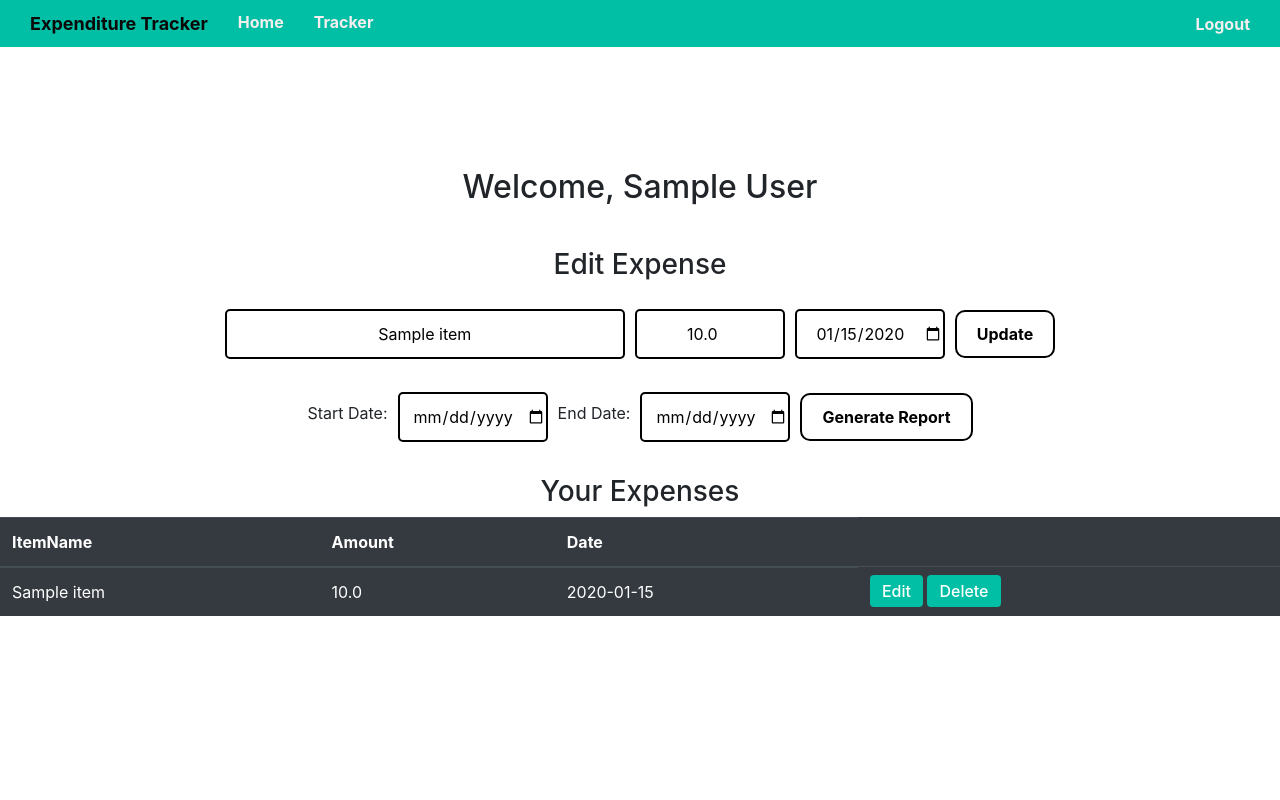
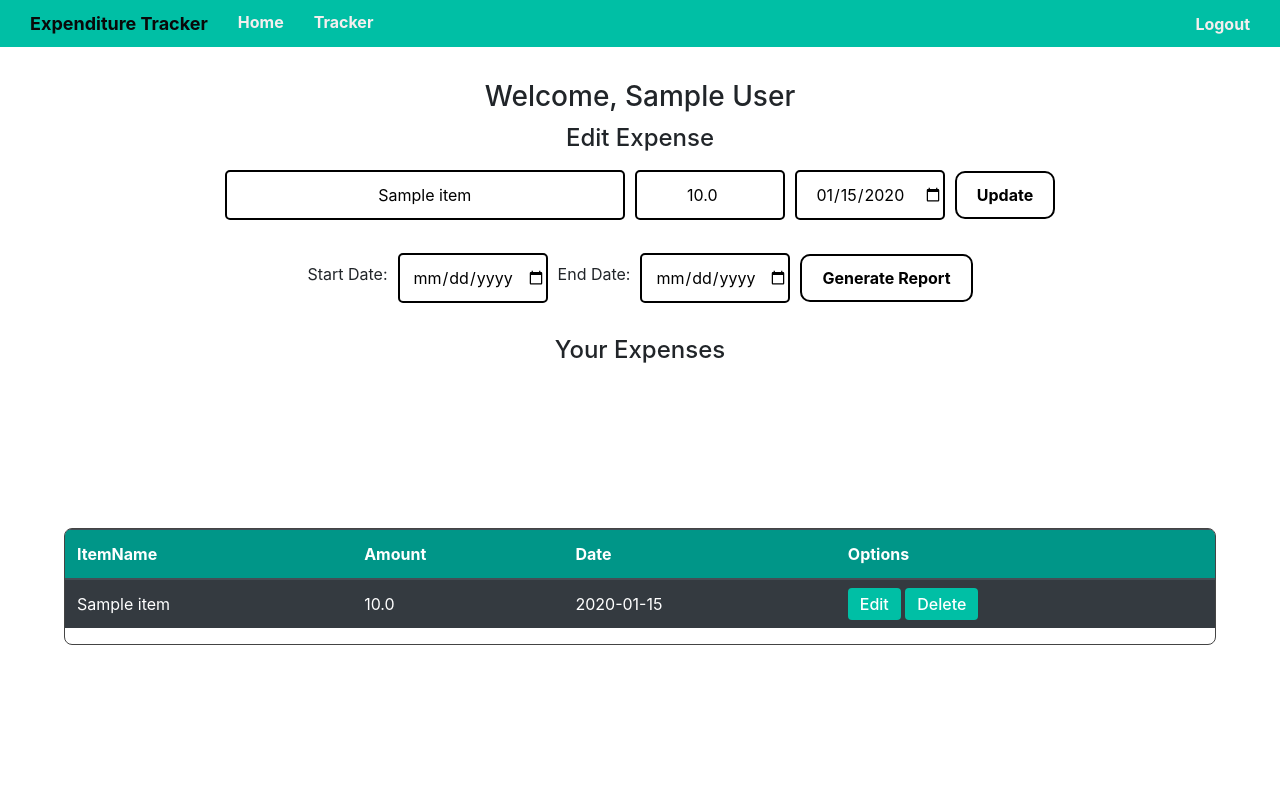
Before and after one commit to gowthamraj28/Expenditure_tracker, a Flask app: page /edit/1 in a window 1280 px wide. Run offline with Flask 3, Linux system fonts and the light colour scheme; the visitor is signed in with stand-in values (Sample User, id 1); tables that the repository leaves empty hold one stand-in row (values such as "Sample post").

Commit message:
Fix Errors

```diff
--- a/static/style.css
+++ b/static/style.css
@@ -4,7 +4,7 @@ body{
     justify-content: center;
     align-items: center;
     flex-direction:column;
-    height: 100vh;
+    min-height: 100vh;
     margin: 0;
 }
 
@@ -45,7 +45,11 @@ body{
 }
 
 
-
+.welcome-msg{
+    text-align: center;
+    margin-top: 80px;
+    margin-bottom: 10px;
+}
 .container{
     display: flex;
     flex-direction: column;
@@ -65,7 +69,6 @@ body{
 .loginbutton:hover{
     background-color: rgb(0, 191, 165);
 }
-
 
 
 .loginform {
@@ -153,7 +156,7 @@ body{
     align-items: center;
     justify-content: center;
     gap: 30px;
-    margin-top: 20px;
+    margin-top: 10px;
     flex-wrap: wrap;
 }
 
@@ -183,3 +186,52 @@ body{
     box-shadow: 0px 4px 8px rgba(0,0,0,0.1);
     color: black;
 }
+
+.expense-container{
+    max-height: 400px;
+    overflow-y: auto;
+    width: 90%;
+    margin: auto;
+    border: 1px solid #444;
+    border-radius: 8px;
+}
+
+.report-header{
+    position: fixed;
+    top: 70px;
+    left: 0;
+    width: 100%;
+    padding: 15px;
+    z-index: 1000;
+}
+.report-header table{
+    width: 80%;
+    margin: 0 auto;
+}
+.report-container{
+    margin-top: 220px;
+    max-height: 70vh;
+    overflow-y: auto;
+}
+.report-container table{
+    width: 80%;
+    margin: 0 auto;
+}
+
+table {
+  width: 100%;
+  border-collapse: collapse;
+}
+
+thead th {
+  position: sticky;
+  top: 0px;
+  background: #009688;
+  color: white;
+  z-index: 1;
+  padding: 10px;
+}
+
+tbody td {
+  padding: 10px;
+}
--- a/templates/tracker.html
+++ b/templates/tracker.html
@@ -5,10 +5,12 @@
 
     {% block body %}
 
-        <h2>Welcome, {{ user.name }} </h2>
-        <hr>
+        <h3 class="welcome-msg">Welcome, {{ user.name }} </h3>
+
+
         {% if editing_item %}
-            <h3> Edit Expense</h3>
+
+            <h4> Edit Expense</h4>
             <div class="inline-form">
             <form method="POST" action="{{ url_for('edit',item_id = editing_item.id) }}", class="expense-form">
                 <input type="text" name="itemname" class="box" placeholder="Enter the Description of Expenditure" value="{{ editing_item.itemname}}" required>
@@ -19,9 +21,12 @@
             </div>
 
         {% else %}
-            <h3>Add a new Expense</h3>
+
+
+            <h4>Add a new Expense</h4>
             <br>
             <div class="inline-form">
+
                 <form method="POST" action="{{ url_for('tracker') }}" class="expense-form">
                     <input type="text" name="itemname" class="box" placeholder="Enter the Description of Expenditure" required>
                     <input type="number" name="amount" step="0.01" class="price" placeholder="Enter the Amount" required>
@@ -43,14 +48,15 @@
         </form>
 
         <hr>
-        <h3>Your Expenses</h3>
-
+        <h4>Your Expenses</h4>
+        <div class="expense-container">
         <table class="table table-hover table-dark">
             <thead>
                 <tr>
                     <th scope="col">ItemName</th>
                     <th scope="col">Amount</th>
                     <th scope="col">Date</th>
+                    <th scope="col">Options</th>
                 </tr>
             </thead>
             <tbody>
@@ -67,7 +73,5 @@
                 {% endfor %}
             </tbody>
         </table>
-
-
-
+        </div>
         {% endblock %}
```
Also changed, not shown: templates/report.html (+19 -7 lines), README.md.
